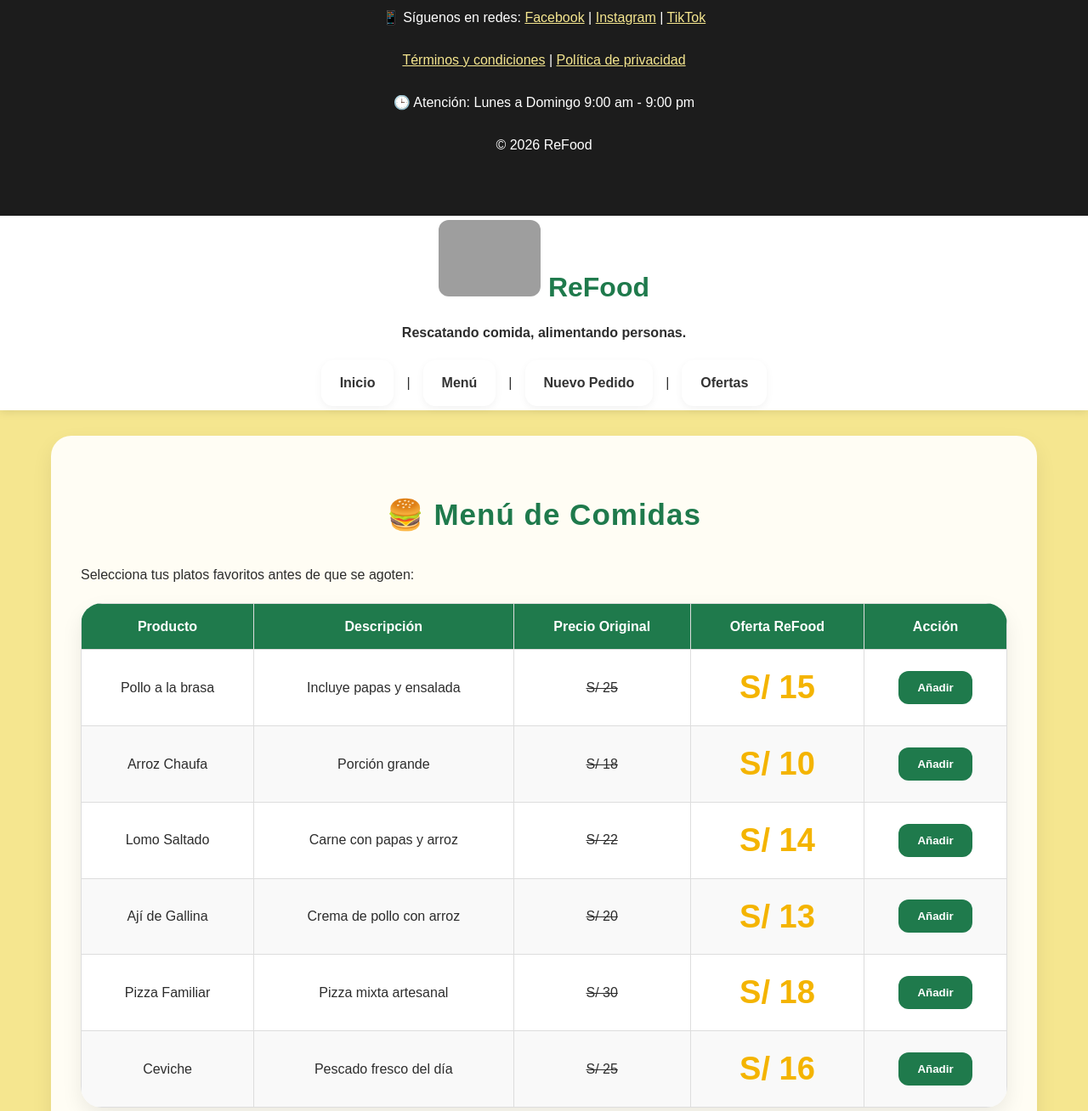
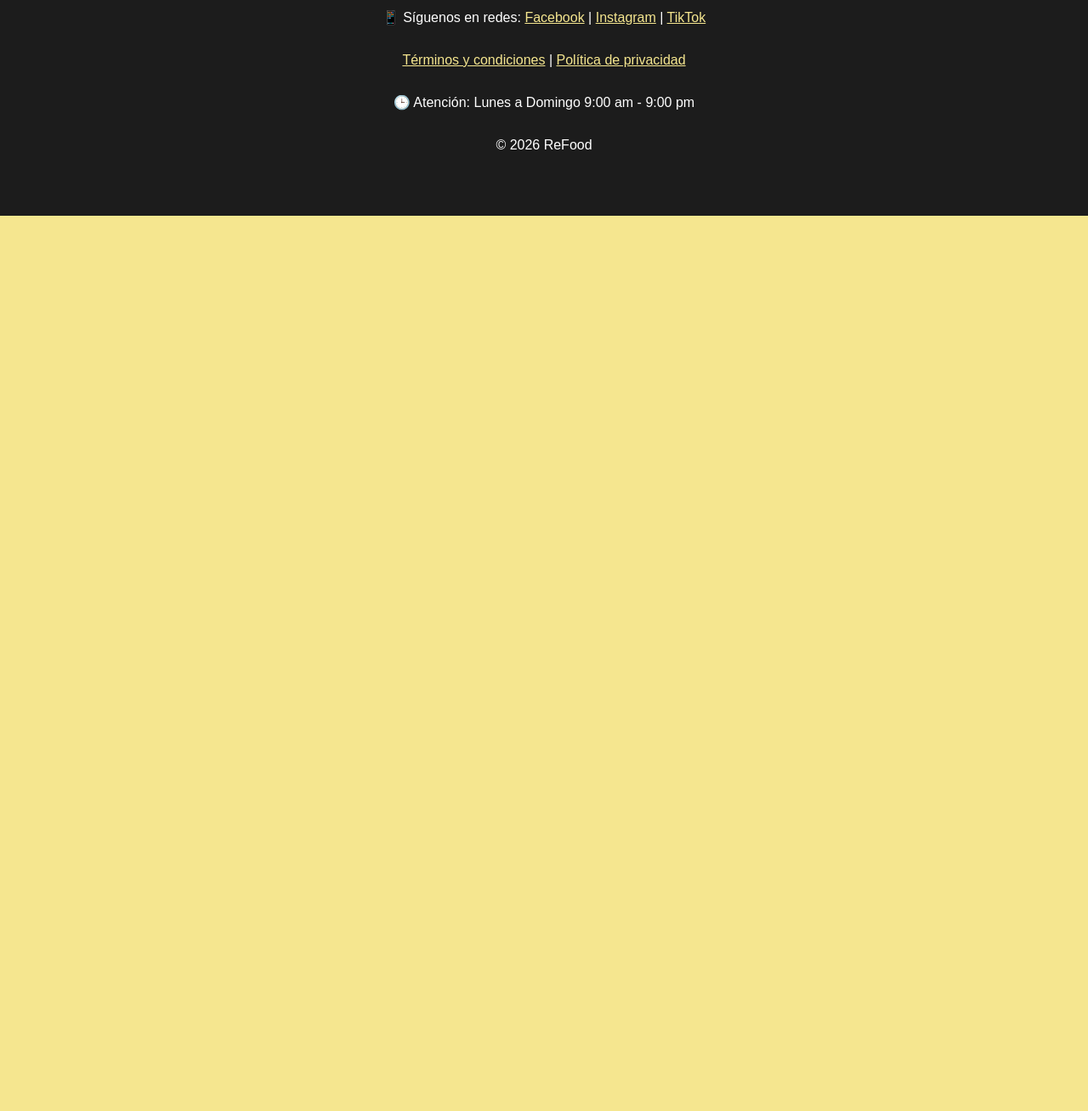
Before and after one commit to MementoMoriCtrl/Proyecto_Comida, a plain HTML site: page menu.html in a window 1280 px wide. Shown: the part 2485-3793 px from the top of the page at 85% size. After the commit the page ends 2739 px from the top, so only its background shows below. Drawn offline with Linux system fonts and the light colour scheme; grey boxes are pictures that could not be loaded.

Commit message:
Elimine_duplicado
Removed the entire HTML structure and content from menu.html.

```diff
--- a/menu.html
+++ b/menu.html
@@ -298,106 +298,5 @@
     <p>🕒 Atención: Lunes a Domingo 9:00 am - 9:00 pm</p>
     <p>© 2026 ReFood</p>
 </footer>
-
 </body>
 </html>
-
-<!DOCTYPE html>
-<html lang="es">
-<head>
-    <meta charset="UTF-8">
-    <title>ReFood - Menú</title>
-    <link rel="stylesheet" href="estilos.css">
-</head>
-<body>
-
-<header>
-    <h1>
-        <img src="https://res.cloudinary.com/dk25vjxwa/image/upload/f_auto,q_auto/logo1_tucovp" alt="Logo ReFood" class="logo-img" width="120">
-        ReFood
-    </h1>
-    <p><strong>Rescatando comida, alimentando personas.</strong></p>
-    <nav>
-        <a href="index.html">Inicio</a> |
-        <a href="menu.html">Menú</a> |
-        <a href="form_pedido.html">Nuevo Pedido</a> |
-        <a href="ofertas.html">Ofertas</a>
-    </nav>
-</header>
-
-<main>
-    <section>
-        <h2>🍔 Menú de Comidas</h2>
-        <p>Selecciona tus platos favoritos antes de que se agoten:</p>
-
-        <table class="tabla-menu">
-            <thead>
-                <tr>
-                    <th>Producto</th>
-                    <th>Descripción</th>
-                    <th>Precio Original</th>
-                    <th>Oferta ReFood</th>
-                    <th>Acción</th>
-                </tr>
-            </thead>
-            <tbody>
-                <tr>
-                    <td>Pollo a la brasa</td>
-                    <td>Incluye papas y ensalada</td>
-                    <td><del>S/ 25</del></td>
-                    <td class="precio-oferta">S/ 15</td>
-                    <td><button>Añadir</button></td>
-                </tr>
-                <tr>
-                    <td>Arroz Chaufa</td>
-                    <td>Porción grande</td>
-                    <td><del>S/ 18</del></td>
-                    <td class="precio-oferta">S/ 10</td>
-                    <td><button>Añadir</button></td>
-                </tr>
-                <tr>
-                    <td>Lomo Saltado</td>
-                    <td>Carne con papas y arroz</td>
-                    <td><del>S/ 22</del></td>
-                    <td class="precio-oferta">S/ 14</td>
-                    <td><button>Añadir</button></td>
-                </tr>
-                <tr>
-                    <td>Ají de Gallina</td>
-                    <td>Crema de pollo con arroz</td>
-                    <td><del>S/ 20</del></td>
-                    <td class="precio-oferta">S/ 13</td>
-                    <td><button>Añadir</button></td>
-                </tr>
-                <tr>
-                    <td>Pizza Familiar</td>
-                    <td>Pizza mixta artesanal</td>
-                    <td><del>S/ 30</del></td>
-                    <td class="precio-oferta">S/ 18</td>
-                    <td><button>Añadir</button></td>
-                </tr>
-                <tr>
-                    <td>Ceviche</td>
-                    <td>Pescado fresco del día</td>
-                    <td><del>S/ 25</del></td>
-                    <td class="precio-oferta">S/ 16</td>
-                    <td><button>Añadir</button></td>
-                </tr>
-            </tbody>
-        </table>
-    </section>
-
-    <section style="text-align: center;">
-        <h3>¡Tu pedido ayuda al planeta! 🌎</h3>
-        <img src="https://media0.giphy.com/media/v1.Y2lkPTc5MGI3NjExcXNtMjZ0bTBxMmxmcXNkOTQ2a29nNzJzdTdieXF2d241endmc2x1aiZlcD12MV9pbnRlcm5hbF9naWZfYnlfaWQmY3Q9Zw/5ag7ZoSXeuQMXNealA/giphy.gif" width="400" style="border-radius: 20px;">
-    </section>
-</main>
-
-<footer>
-    <hr>
-    <p>© 2026 ReFood - Lima, Perú</p>
-    <p>WhatsApp: +51 987 654 321</p>
-</footer>
-
-</body>
-</html>
```
